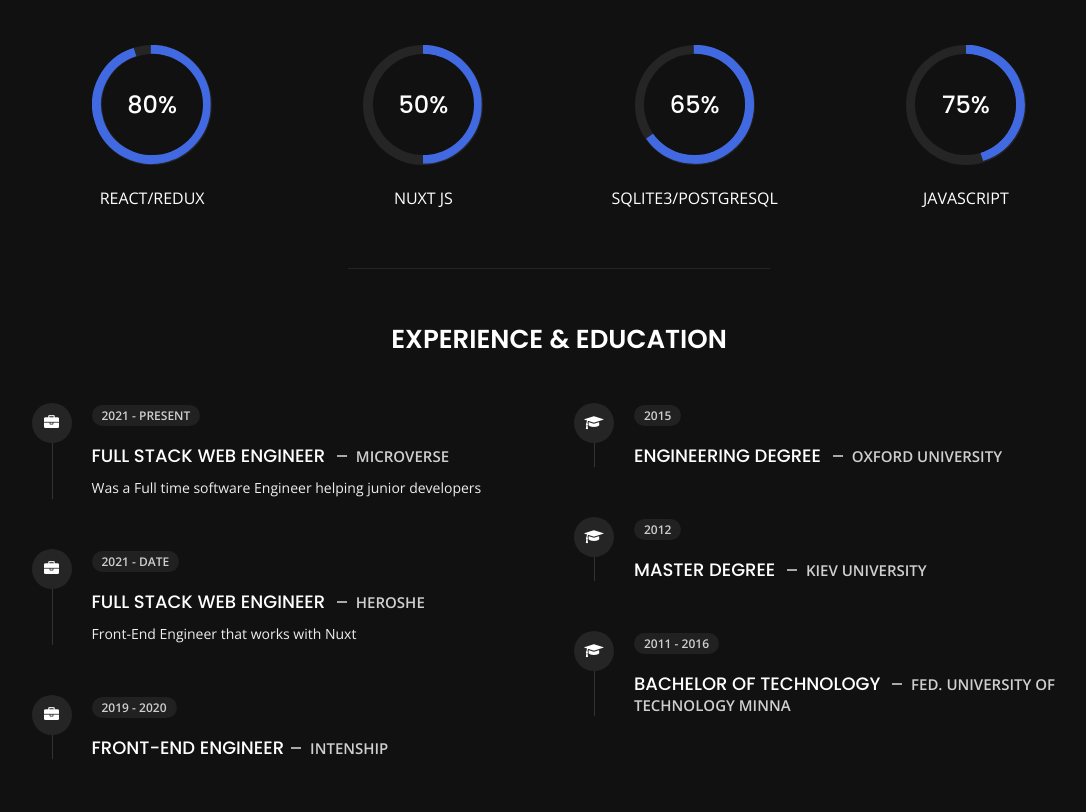
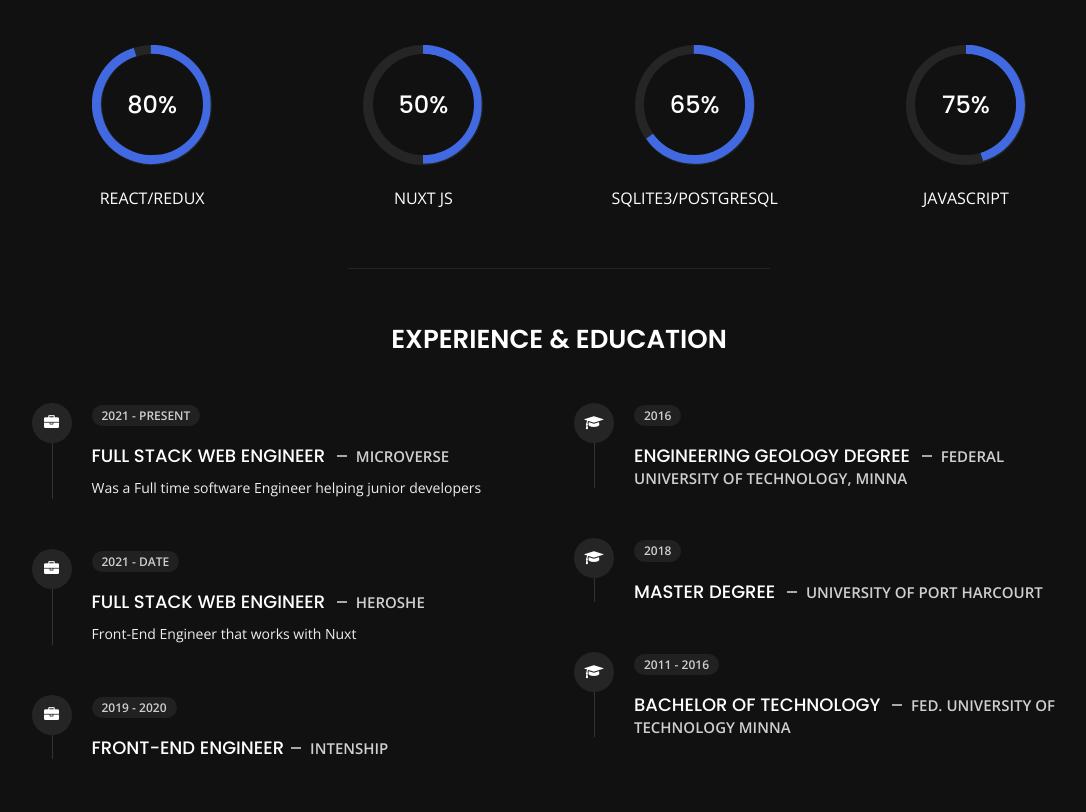
Before and after one commit to errea/my_portfolio, a plain HTML site: page about.html in a window 1280 px wide. Shown: the part 971-1783 px from the top of the page, without its empty margins (81-1167 px from the left). Drawn offline with nearby package versions, Linux system fonts and the light colour scheme.

Commit message:
UPDATE: index page change  experience and education

```diff
--- a/about.html
+++ b/about.html
@@ -303,16 +303,16 @@
                             <div class="icon">
                                 <i class="fa fa-graduation-cap"></i>
                             </div>
-                            <span class="time open-sans-font text-uppercase">2015</span>
-                            <h5 class="poppins-font text-uppercase">Engineering Degree <span class="place open-sans-font">Oxford University</span></h5>
+                            <span class="time open-sans-font text-uppercase">2016</span>
+                            <h5 class="poppins-font text-uppercase">Engineering Geology Degree <span class="place open-sans-font">Federal University Of Technology, Minna</span></h5>
                             <p class="open-sans-font"></p>
                         </li>
                         <li>
                             <div class="icon">
                                 <i class="fa fa-graduation-cap"></i>
                             </div>
-                            <span class="time open-sans-font text-uppercase">2012</span>
-                            <h5 class="poppins-font text-uppercase">Master Degree <span class="place open-sans-font">Kiev University</span></h5>
+                            <span class="time open-sans-font text-uppercase">2018</span>
+                            <h5 class="poppins-font text-uppercase">Master Degree <span class="place open-sans-font">University of Port Harcourt</span></h5>
                             <p class="open-sans-font"></p>
                         </li>
                         <li>
```
